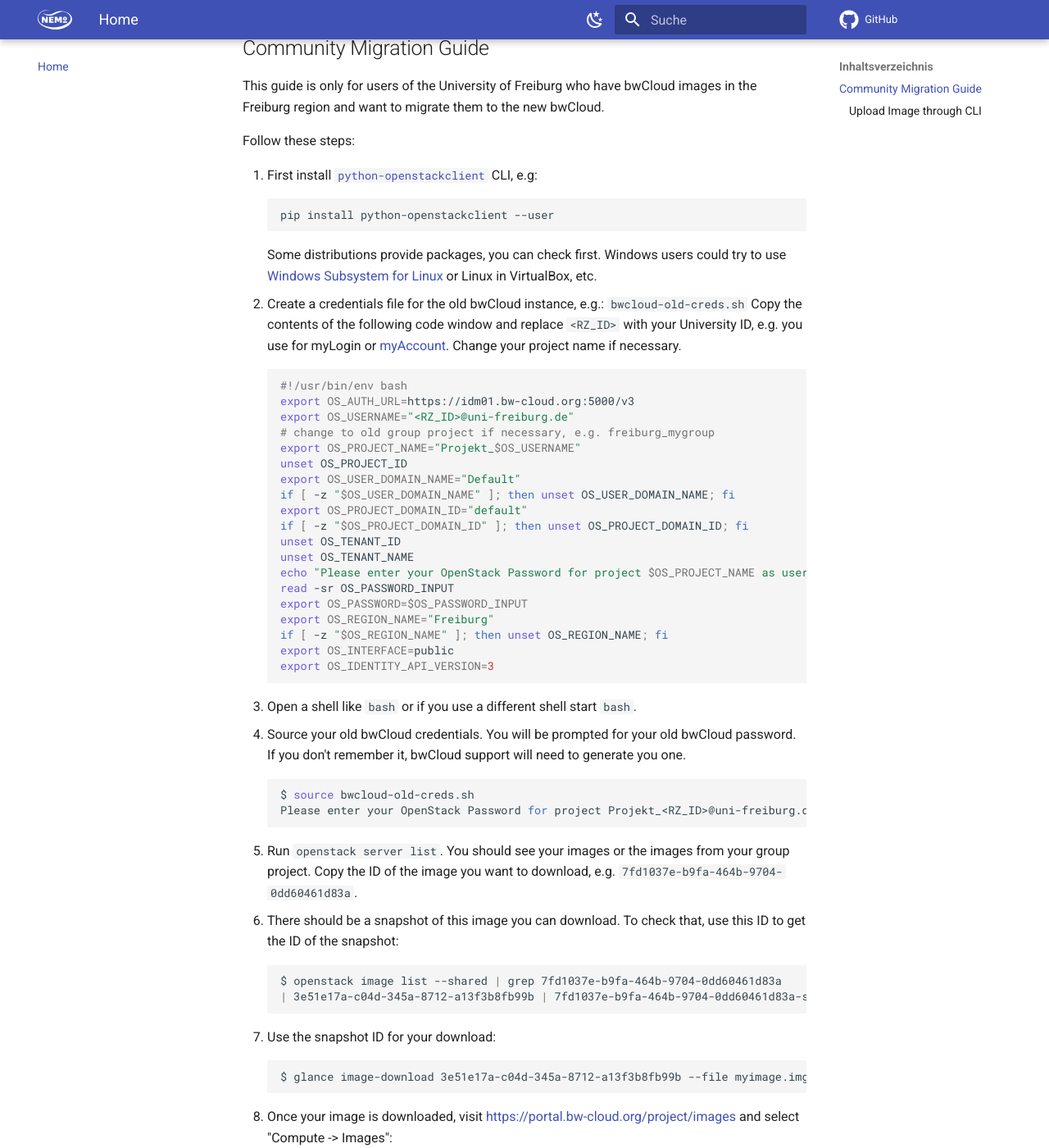
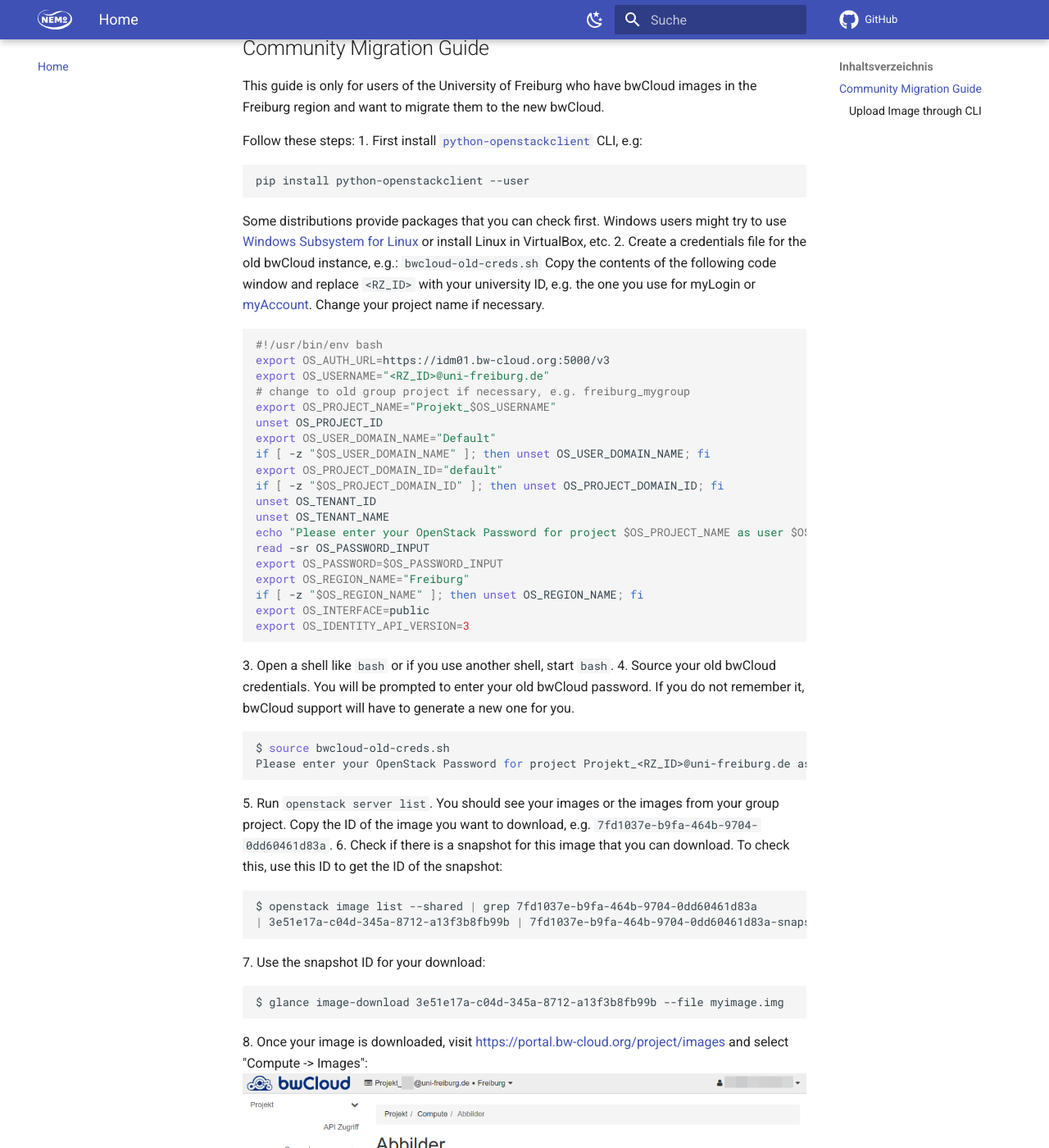
Before and after one commit to nemo-cluster/bwcloud-migration, an MkDocs documentation site: the page built from docs/index.md, in a window 1280 px wide and 1400 px high, scrolled down 418 px. Shown: the whole window at 82% size. Built offline with MkDocs 1.6.1 and Material for MkDocs 9.7.7, drawn with Linux system fonts in a browser that asks for light colours; comment, search, counter and statistics services are not loaded; some of the changed text lies outside the part shown.

Commit message:
Minor corrections such as smoothing sentences.

````diff
--- a/docs/index.md
+++ b/docs/index.md
@@ -1,25 +1,24 @@
 # How to migrate your old bwCloud Freiburg images to the new bwCloud
 
-A service from bwForCluster NEMO.
+A service of the bwForCluster NEMO.
 
 !!! attention "DISCLAIMER"
     This in an unofficial migration guide.
-    We do not guarantee for defective images or if the instructions do not work as described.
+    We do not guarantee for broken images or if the guide does not work as described.
 
 ## Community Migration Guide
 
 This guide is only for users of the University of Freiburg who have bwCloud images in the Freiburg region and want to migrate them to the new bwCloud.
 
 Follow these steps:
-
 1. First install [`python-openstackclient`](https://pypi.org/project/python-openstackclient/) CLI, e.g:
 ```bash
 pip install python-openstackclient --user
 ```
-Some distributions provide packages, you can check first.
-Windows users could try to use [Windows Subsystem for Linux](https://docs.microsoft.com/en-us/windows/wsl/install) or Linux in VirtualBox, etc.
+Some distributions provide packages that you can check first.
+Windows users might try to use [Windows Subsystem for Linux](https://docs.microsoft.com/en-us/windows/wsl/install) or install Linux in VirtualBox, etc.
 2. Create a credentials file for the old bwCloud instance, e.g.: `bwcloud-old-creds.sh`
-Copy the contents of the following code window and replace `<RZ_ID>` with your University ID, e.g. you use for myLogin or [myAccount](https://myaccount.uni-freiburg.de).
+Copy the contents of the following code window and replace `<RZ_ID>` with your university ID, e.g. the one you use for myLogin or [myAccount](https://myaccount.uni-freiburg.de).
 Change your project name if necessary.
 ```bash
 #!/usr/bin/env bash
@@ -42,10 +41,10 @@
 export OS_INTERFACE=public
 export OS_IDENTITY_API_VERSION=3
 ```
-3. Open a shell like `bash` or if you use a different shell start `bash`.
+3. Open a shell like `bash` or if you use another shell, start `bash`.
 4. Source your old bwCloud credentials.
-You will be prompted for your old bwCloud password.
-If you don't remember it, bwCloud support will need to generate you one.
+You will be prompted to enter your old bwCloud password.
+If you do not remember it, bwCloud support will have to generate a new one for you.
 ```bash
 $ source bwcloud-old-creds.sh
 Please enter your OpenStack Password for project Projekt_<RZ_ID>@uni-freiburg.de as user <RZ_ID>@uni-freiburg.de:
@@ -53,8 +52,8 @@
 5. Run `openstack server list`.
 You should see your images or the images from your group project.
 Copy the ID of the image you want to download, e.g. `7fd1037e-b9fa-464b-9704-0dd60461d83a`.
-6. There should be a snapshot of this image you can download.
-To check that, use this ID to get the ID of the snapshot:
+6. Check if there is a snapshot for this image that you can download.
+To check this, use this ID to get the ID of the snapshot:
 ```bash
 $ openstack image list --shared | grep 7fd1037e-b9fa-464b-9704-0dd60461d83a
 | 3e51e17a-c04d-345a-8712-a13f3b8fb99b | 7fd1037e-b9fa-464b-9704-0dd60461d83a-snapshot-2022-03-11-19-40-06 | active |
@@ -65,18 +64,19 @@
 ```
 8. Once your image is downloaded, visit [https://portal.bw-cloud.org/project/images](https://portal.bw-cloud.org/project/images) and select "Compute -> Images":
 ![Create new image.](img/image-upload.png)
-9. Configure and uplaod your image.
-Minimum settings for disk and RAM are optional.
-Select visibility **Private**!
+9. Configure your image and upload it.
+The minimum settings for hard disk and RAM are optional.
+Select the visibility **Private**!
 !!! attention
-    If you don't select visibility "Private" others can use your image as base image for their services.
+    If you don't choose the visibility "Private", others can use your image as base image for their services.
 ![Configure and upload new image.](img/image-config.png)
 10. You can start a new instance with this image.
-Many other OpenStack settings have to be re-configured, like "security groups".
+Many other OpenStack settings need to be reconfigured, e.g. "Security Groups".
+This is not covered in this guide.
 
 ### Upload Image through CLI
 
-If for some reason GUI upload does not work, you can try the CLI.
+If uploading via the graphical user interface does not work for some reason, you can try it via the command line interface.
 
 1. Login to bwCloud: [https://portal.bw-cloud.org/identity/application_credentials/](https://portal.bw-cloud.org/identity/application_credentials/).
 Select "Identity -> Application Secrets".
````
